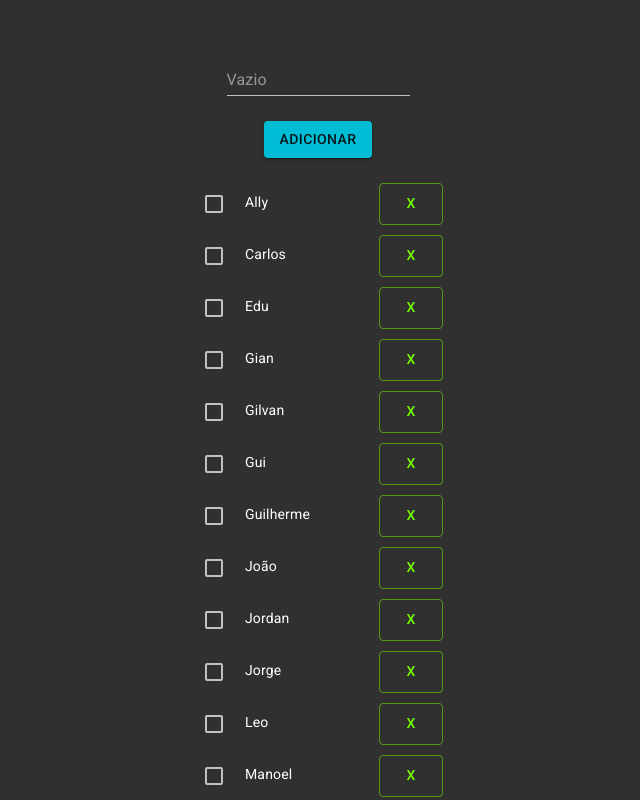
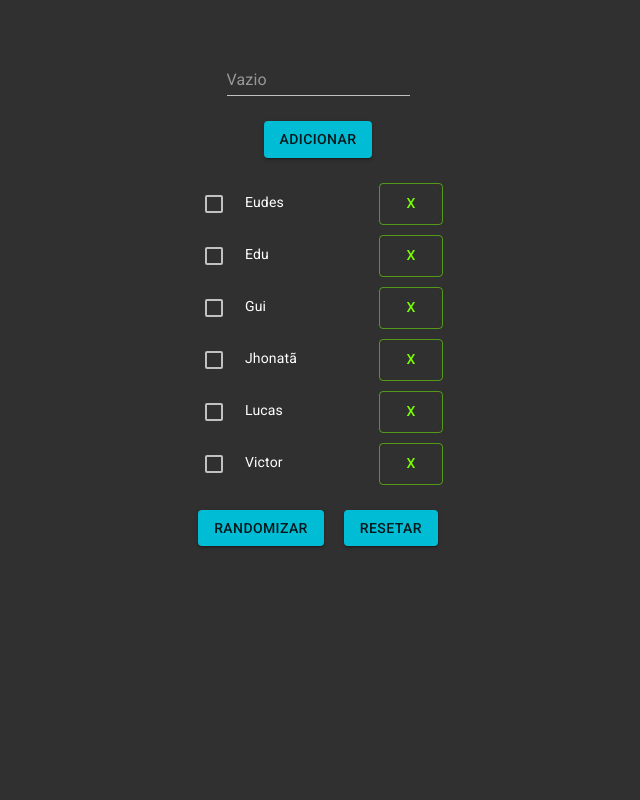
Before and after one commit to Gilvan-Araujo/ScrumRandomizer, a Next.js app: page / in a window 1280 px wide. Shown: the top 800 px of the page, without its empty margins (322-962 px from the left). Built offline with nearby package versions, Linux system fonts and the light colour scheme.

Commit message:
update preset list

```diff
--- a/pages/index.tsx
+++ b/pages/index.tsx
@@ -13,26 +13,29 @@ const Home: NextPage = () => {
   const [name, setName] = useState("");
   const [randomName, setRandomName] = useState("");
   const [listOfNames, setListOfNames] = useState<ListItemProps[]>([
-    { name: "Ally", checked: false },
-    { name: "Carlos", checked: false },
+    { name: "Eudes", checked: false },
     { name: "Edu", checked: false },
-    { name: "Gian", checked: false },
-    { name: "Gilvan", checked: false },
     { name: "Gui", checked: false },
-    { name: "Guilherme", checked: false },
-    { name: "João", checked: false },
-    { name: "Jordan", checked: false },
-    { name: "Jorge", checked: false },
-    { name: "Leo", checked: false },
-    { name: "Manoel", checked: false },
-    { name: "Raposo", checked: false },
-    { name: "Rodrigo", checked: false },
+    { name: "Jhonatã", checked: false },
+    { name: "Lucas", checked: false },
+    { name: "Victor", checked: false },
   ]);
 
   useEffect(() => {
     const localStorageList = localStorage.getItem("listOfNames");
+
     if (localStorageList) {
-      setListOfNames(JSON.parse(localStorageList));
+      const parsedList = JSON.parse(localStorageList);
+
+      const sortedList = parsedList.sort(
+        (a: { name: number }, b: { name: number }) => {
+          if (a.name < b.name) return -1;
+          if (a.name > b.name) return 1;
+          return 0;
+        }
+      );
+
+      setListOfNames(sortedList);
     }
   }, []);
 
```
